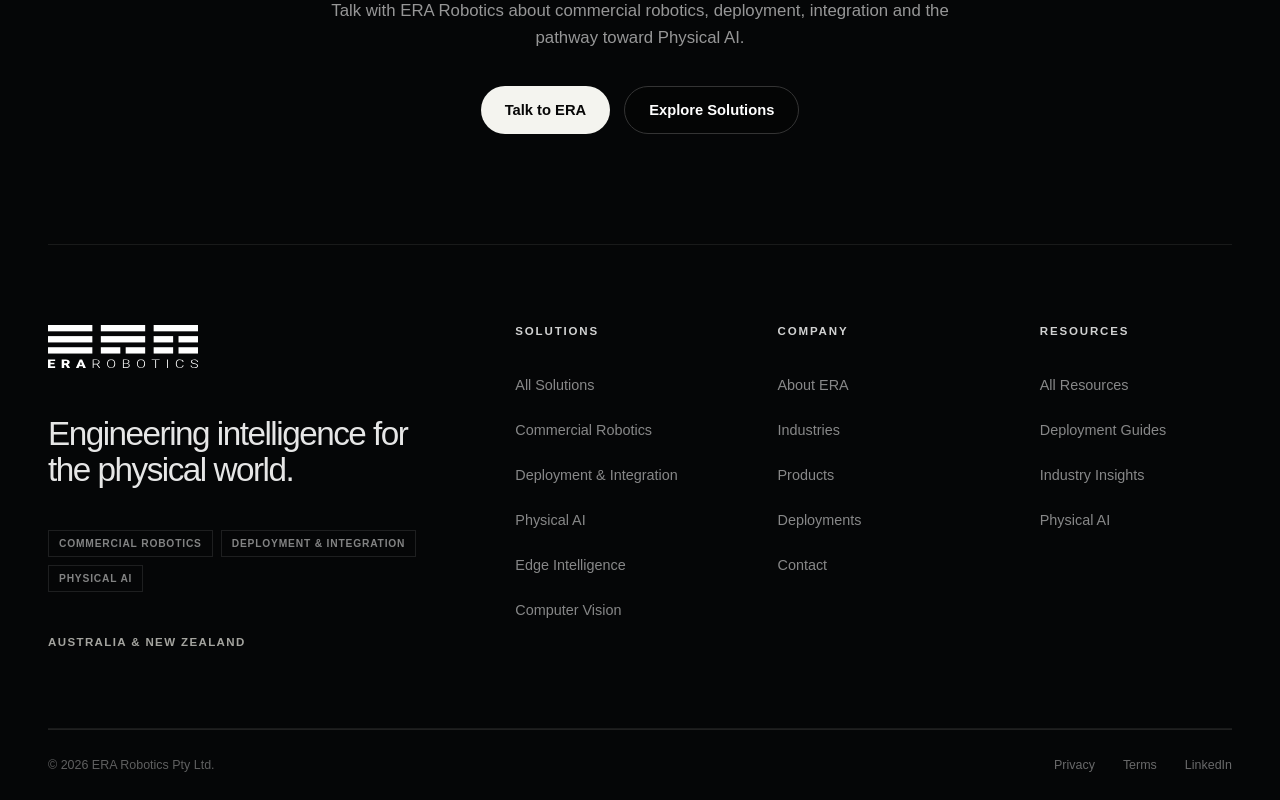
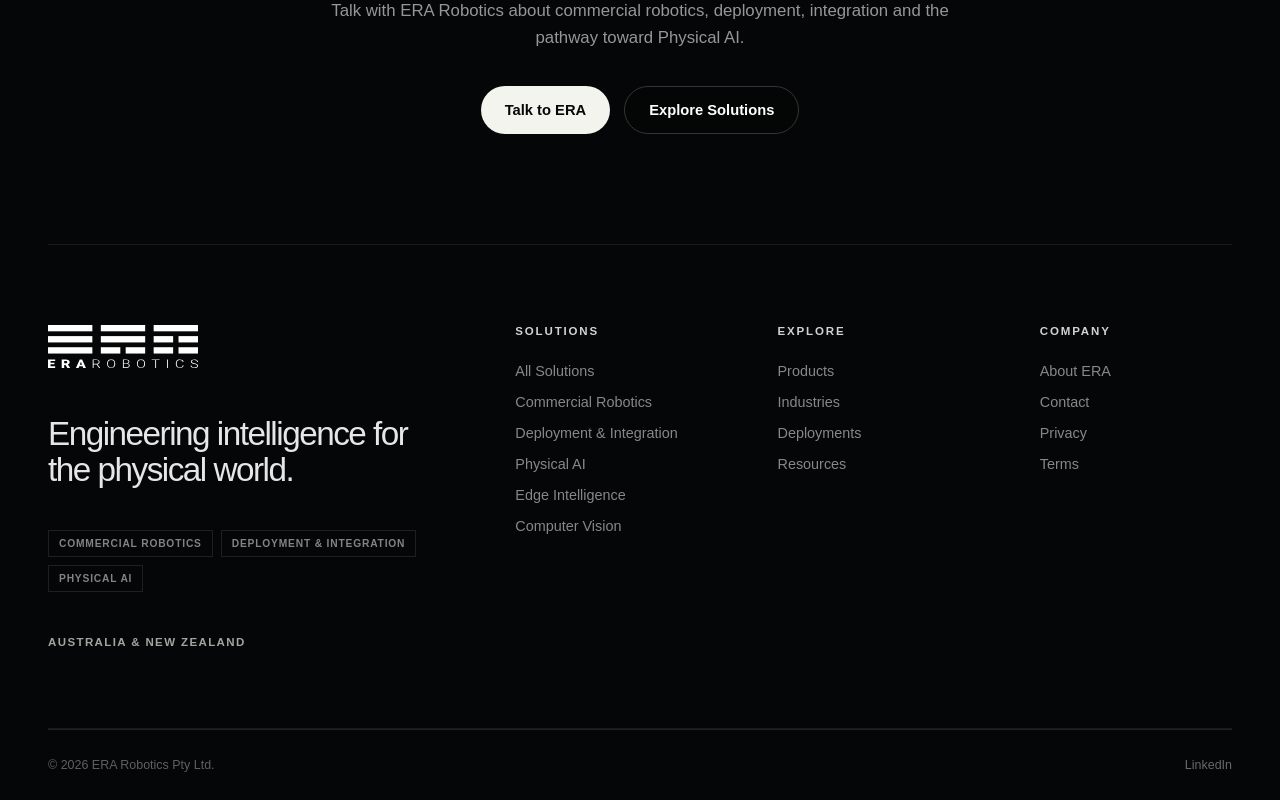
Before and after one commit to ERA-Robotics/era-website, a Next.js app in the folder era-robotics-website-v2/: page / in a window 1280 px wide. Shown: the part 10079-10879 px from the top of the page. Built offline with nearby package versions, Linux system fonts and the light colour scheme.

Commit message:
Update Footer.tsx

```diff
--- a/era-robotics-website-v2/components/Footer.tsx
+++ b/era-robotics-website-v2/components/Footer.tsx
@@ -1,5 +1,42 @@
 import Link from "next/link";
 import Logo from "@/components/Logo";
+
+const solutionLinks = [
+  {
+    label: "Commercial Robotics",
+    href: "/solutions#commercial-robotics",
+  },
+  {
+    label: "Deployment & Integration",
+    href: "/solutions#deployment-integration",
+  },
+  {
+    label: "Physical AI",
+    href: "/solutions#physical-ai",
+  },
+  {
+    label: "Edge Intelligence",
+    href: "/solutions#edge-intelligence",
+  },
+  {
+    label: "Computer Vision",
+    href: "/solutions#computer-vision",
+  },
+];
+
+const exploreLinks = [
+  { label: "Products", href: "/products" },
+  { label: "Industries", href: "/industries" },
+  { label: "Deployments", href: "/deployments" },
+  { label: "Resources", href: "/resources" },
+];
+
+const companyLinks = [
+  { label: "About ERA", href: "/about" },
+  { label: "Contact", href: "/contact" },
+  { label: "Privacy", href: "/privacy" },
+  { label: "Terms", href: "/terms" },
+];
 
 export default function Footer() {
   return (
@@ -44,50 +81,37 @@ export default function Footer() {
           </span>
         </div>
 
-        <div className="footer-column">
+        <nav className="footer-column" aria-label="Solutions">
           <h3>Solutions</h3>
 
           <Link href="/solutions">All Solutions</Link>
 
-          <Link href="/solutions#commercial-robotics">
-            Commercial Robotics
-          </Link>
+          {solutionLinks.map((item) => (
+            <Link key={item.href} href={item.href}>
+              {item.label}
+            </Link>
+          ))}
+        </nav>
 
-          <Link href="/solutions#deployment-integration">
-            Deployment &amp; Integration
-          </Link>
+        <nav className="footer-column" aria-label="Explore">
+          <h3>Explore</h3>
 
-          <Link href="/solutions#physical-ai">
-            Physical AI
-          </Link>
+          {exploreLinks.map((item) => (
+            <Link key={item.href} href={item.href}>
+              {item.label}
+            </Link>
+          ))}
+        </nav>
 
-          <Link href="/solutions#edge-intelligence">
-            Edge Intelligence
-          </Link>
-
-          <Link href="/solutions#computer-vision">
-            Computer Vision
-          </Link>
-        </div>
-
-        <div className="footer-column">
+        <nav className="footer-column" aria-label="Company">
           <h3>Company</h3>
 
-          <Link href="/about">About ERA</Link>
-          <Link href="/industries">Industries</Link>
-          <Link href="/products">Products</Link>
-          <Link href="/deployments">Deployments</Link>
-          <Link href="/contact">Contact</Link>
-        </div>
-
-        <div className="footer-column">
-          <h3>Resources</h3>
-
-          <Link href="/resources">All Resources</Link>
-          <Link href="/resources">Deployment Guides</Link>
-          <Link href="/resources">Industry Insights</Link>
-          <Link href="/resources">Physical AI</Link>
-        </div>
+          {companyLinks.map((item) => (
+            <Link key={item.href} href={item.href}>
+              {item.label}
+            </Link>
+          ))}
+        </nav>
       </div>
 
       <div className="shell footer-bottom">
@@ -96,9 +120,6 @@ export default function Footer() {
         </span>
 
         <div className="footer-legal">
-          <Link href="/privacy">Privacy</Link>
-          <Link href="/terms">Terms</Link>
-
           <a
             href="https://www.linkedin.com/company/erarobotics"
             target="_blank"
```
